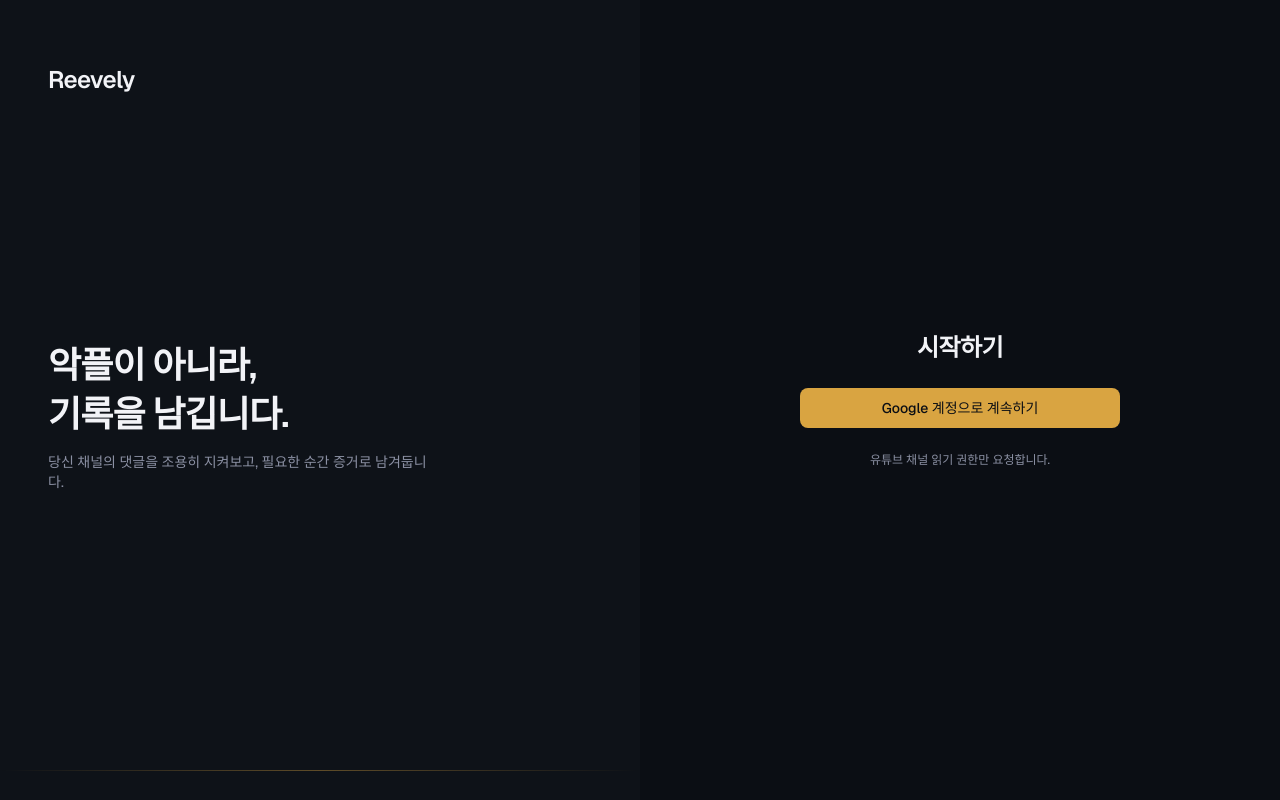
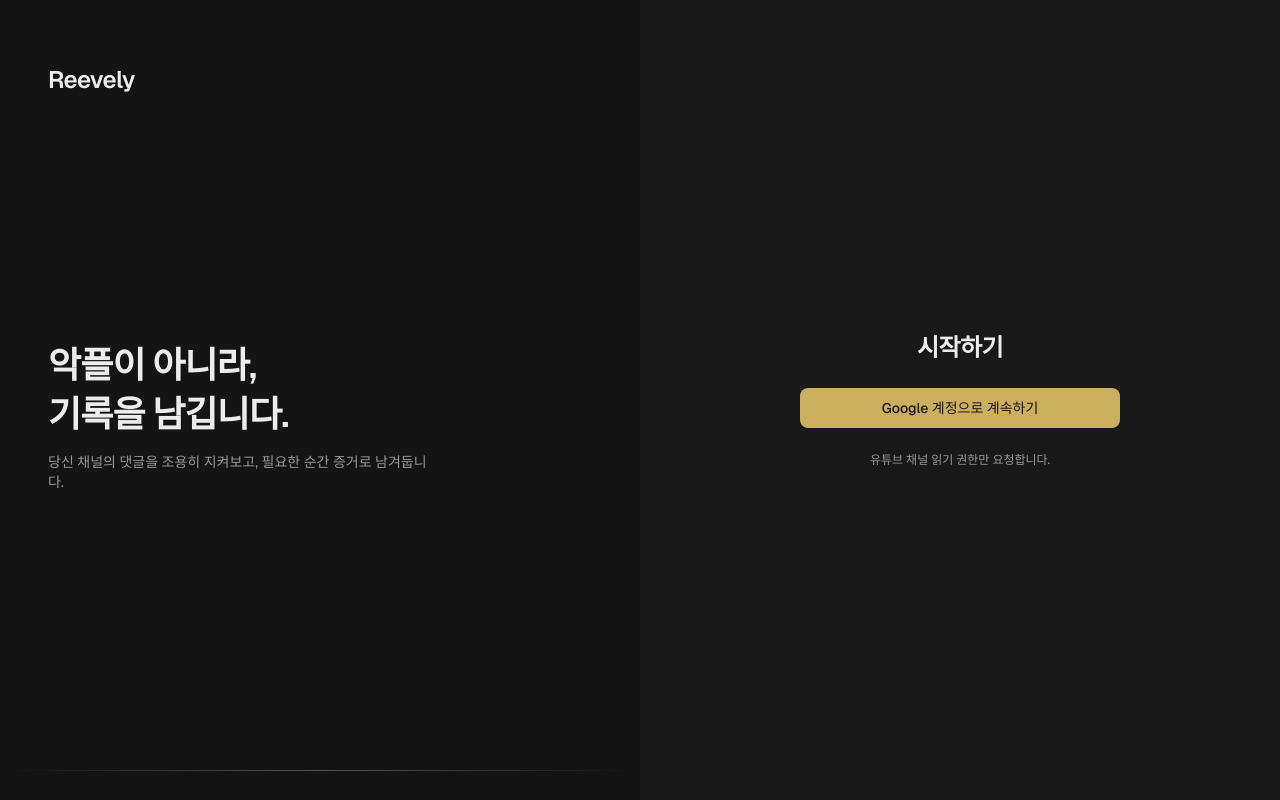
Before and after one commit to reevely7/Reevely, a Next.js app: page / in a window 1280 px wide. Built offline with nearby package versions, Linux system fonts and the light colour scheme; no server answers.

Commit message:
디자인 수정

```diff
--- a/src/app/globals.css
+++ b/src/app/globals.css
@@ -58,52 +58,53 @@
 }
 
 :root {
-  /* Reevely 다크 팔레트: 거의 블랙에 가까운 슬레이트 + 웜 앰버 포인트.
+  /* Reevely 다크 팔레트: 완전 무채색(R=G=B) 스모크 그래파이트 + 골든 위트 포인트.
      라이트모드는 없음 — :root 하나가 유일한 팔레트. */
-  --background: #0b0e14;
-  --foreground: #f2f3f7;
-  --card: #141822;
-  --card-foreground: #f2f3f7;
-  --popover: #141822;
-  --popover-foreground: #f2f3f7;
-  --primary: #d9a441;
-  --primary-foreground: #0b0e14;
-  --secondary: #1b202c;
-  --secondary-foreground: #f2f3f7;
-  --muted: #171b25;
-  --muted-foreground: #8b90a3;
-  --accent: #1b202c;
-  --accent-foreground: #f2f3f7;
+  --background: #191919;
+  --foreground: #ececec;
+  --card: #1f1f1f;
+  --card-foreground: #ececec;
+  --popover: #1f1f1f;
+  --popover-foreground: #ececec;
+  --primary: #ccae5f;
+  --primary-foreground: #18150f;
+  --secondary: #222222;
+  --secondary-foreground: #ececec;
+  --muted: #1c1c1c;
+  --muted-foreground: #979797;
+  --accent: #222222;
+  --accent-foreground: #ececec;
   --destructive: #e5484d;
-  --destructive-foreground: #f2f3f7;
+  --destructive-foreground: #ececec;
   --border: rgba(255, 255, 255, 0.06);
   --input: rgba(255, 255, 255, 0.12);
-  --ring: #d9a441;
-  --chart-1: #d9a441;
-  --chart-2: #e8be73;
-  --chart-3: #8b90a3;
-  --chart-4: #ff8a8a;
+  --ring: #ccae5f;
+  --chart-1: #ccae5f;
+  --chart-2: #ddc37c;
+  --chart-3: #979797;
+  --chart-4: #e2726f;
   --chart-5: #4fa8a0;
   --radius: 0.625rem;
-  --sidebar: #0e1218;
-  --sidebar-foreground: #f2f3f7;
-  --sidebar-primary: #d9a441;
-  --sidebar-primary-foreground: #0b0e14;
-  --sidebar-accent: #1b202c;
-  --sidebar-accent-foreground: #f2f3f7;
+  --sidebar: #141414;
+  --sidebar-foreground: #ececec;
+  --sidebar-primary: #ccae5f;
+  --sidebar-primary-foreground: #18150f;
+  --sidebar-accent: #222222;
+  --sidebar-accent-foreground: #ececec;
   --sidebar-border: rgba(255, 255, 255, 0.06);
-  --sidebar-ring: #d9a441;
+  --sidebar-ring: #ccae5f;
 
-  /* 위험도 배지 — 슬레이트 배경 위에서 눈이 편하도록 재조정한 톤 */
-  --risk-high: #ff8a8a;
-  --risk-high-foreground: #0b0e14;
-  --risk-high-bg: rgba(255, 138, 138, 0.14);
-  --risk-medium: #e8be73;
-  --risk-medium-foreground: #0b0e14;
-  --risk-medium-bg: rgba(232, 190, 115, 0.16);
-  --risk-low: #9da2b5;
-  --risk-low-foreground: #0b0e14;
-  --risk-low-bg: rgba(139, 144, 163, 0.14);
+  /* 위험도 배지 — accent(골드)와 분리된 고정 시맨틱 컬러. Medium은 accent와 헷갈리지
+     않도록 주황 쪽으로 밀어둠 */
+  --risk-high: #e2726f;
+  --risk-high-foreground: #18150f;
+  --risk-high-bg: rgba(226, 114, 111, 0.15);
+  --risk-medium: #d99a52;
+  --risk-medium-foreground: #18150f;
+  --risk-medium-bg: rgba(217, 154, 82, 0.16);
+  --risk-low: #979797;
+  --risk-low-foreground: #18150f;
+  --risk-low-bg: rgba(151, 151, 151, 0.14);
 }
 
 @layer base {
```
